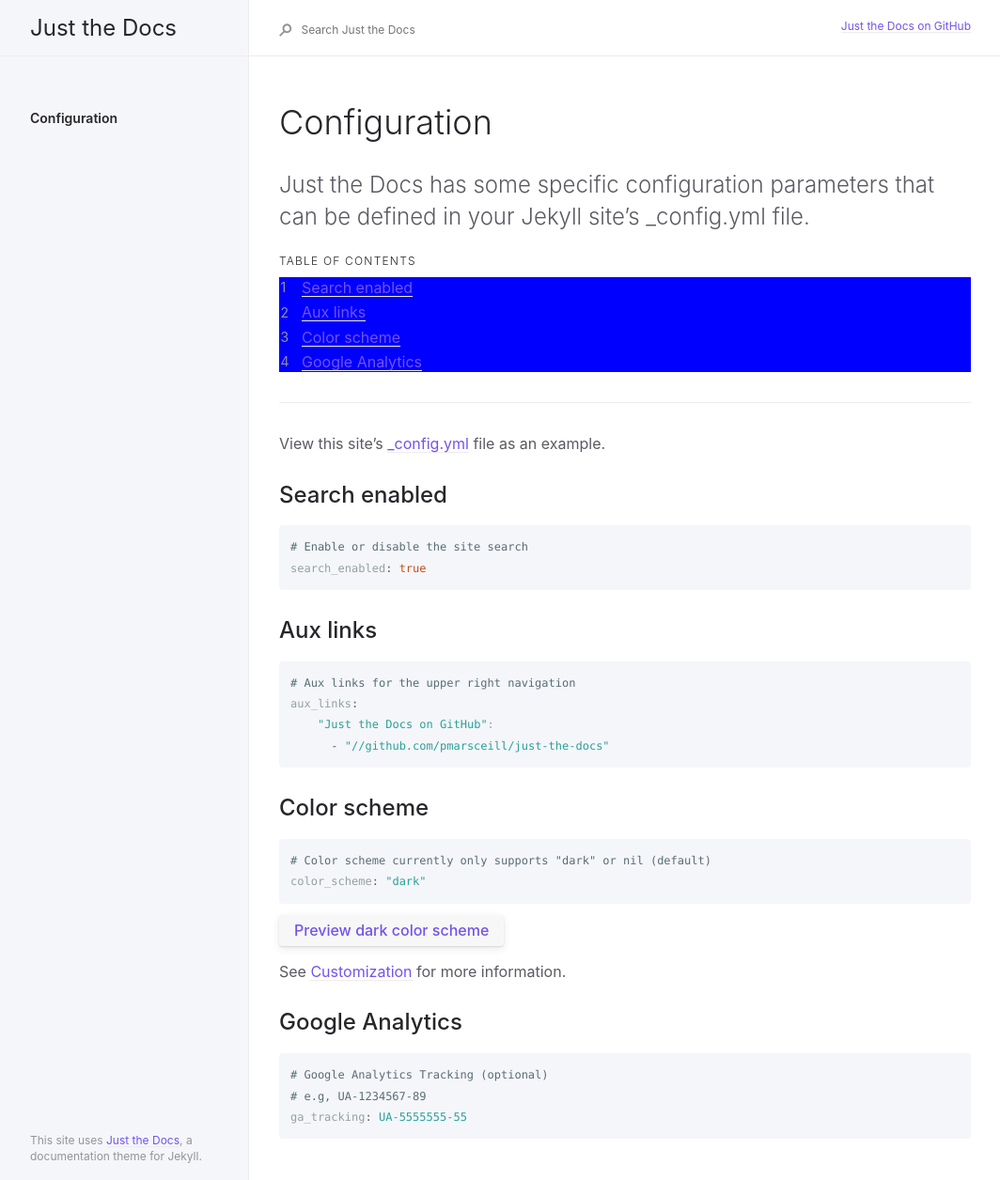
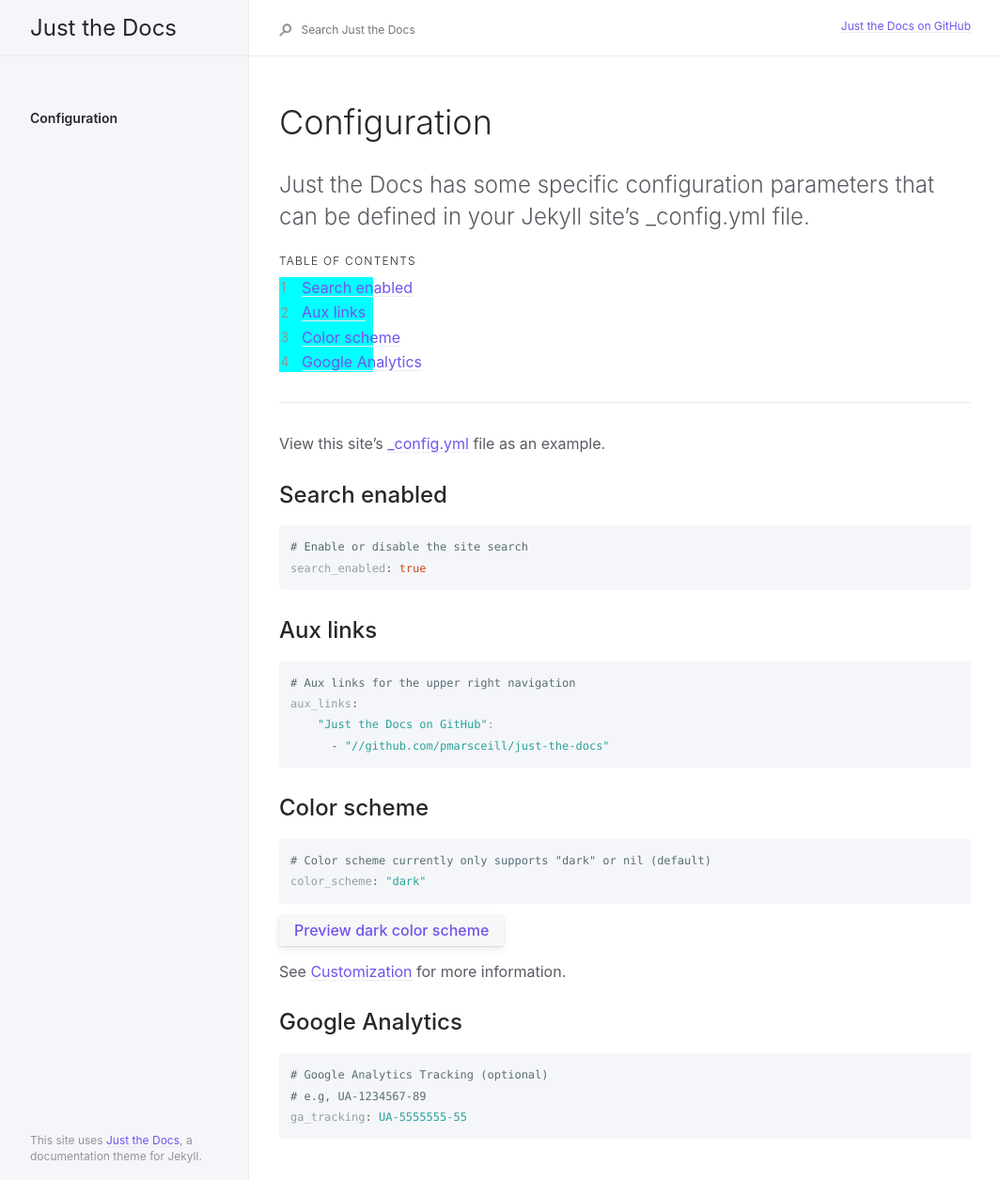
Before and after one commit to abeltranes/abeltranes.github.io, a Jekyll site: the page built from docs/configuration.md, in a window 1280 px wide. Shown: the whole page at 94% size, without its empty margins (91-1155 px from the left). Built offline with Jekyll 4.4.1, drawn with Linux system fonts in a browser that asks for light colours.

Commit message:
Update content.scss

```diff
--- a/_sass/content.scss
+++ b/_sass/content.scss
@@ -20,11 +20,11 @@
   ol {
     list-style-type: none;
     counter-reset: step-counter;
-    background-color: blue;
+    background-color: aqua;
     position: sticky;
     top: 0;
     z-index: 1000;
-    width: auto;
+    width: 100px;
 
     > li {
       position: relative;
```
